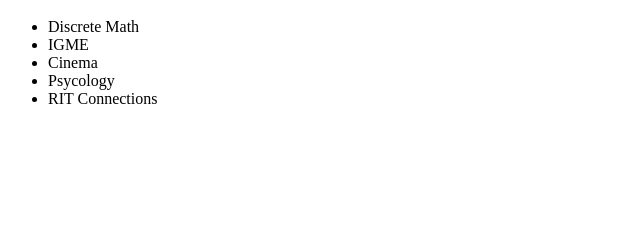
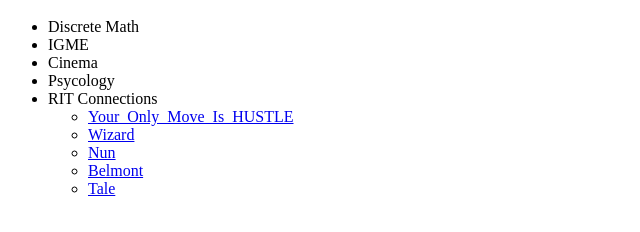
Before and after one commit to Hoss079/Hoss079.github.io, a plain HTML site: page index.html in a window 1280 px wide. Shown: the part 48-280 px from the top of the page, without its empty margins (0-640 px from the left). Drawn offline with Linux system fonts and the light colour scheme.

Commit message:
Update index.html
Added links

```diff
--- a/index.html
+++ b/index.html
@@ -12,7 +12,14 @@
       <li>Cinema</li>
       <li>Psycology</li>
       <li>RIT Connections<l>
+    </l>
 
-    </l>
+    <ul>
+      <li><a href="https://store.steampowered.com/app/2212330/Your_Only_Move_Is_HUSTLE">Your_Only_Move_Is_HUSTLE</a></li>
+      <li><a href="https://wiki.gbl.gg/w/YomiHustle/Wizard">Wizard</a></li>
+      <li><a href="https://steamcommunity.com/sharedfiles/filedetails/?id=3096852272">Nun</a></li>
+      <li><a href="https://steamcommunity.com/sharedfiles/filedetails/?id=3322968173">Belmont</a></li>
+      <li><a href="https://steamcommunity.com/sharedfiles/filedetails/?id=3424917043">Tale</a></li>
+    </ul>
   </body>
 </html>
```
